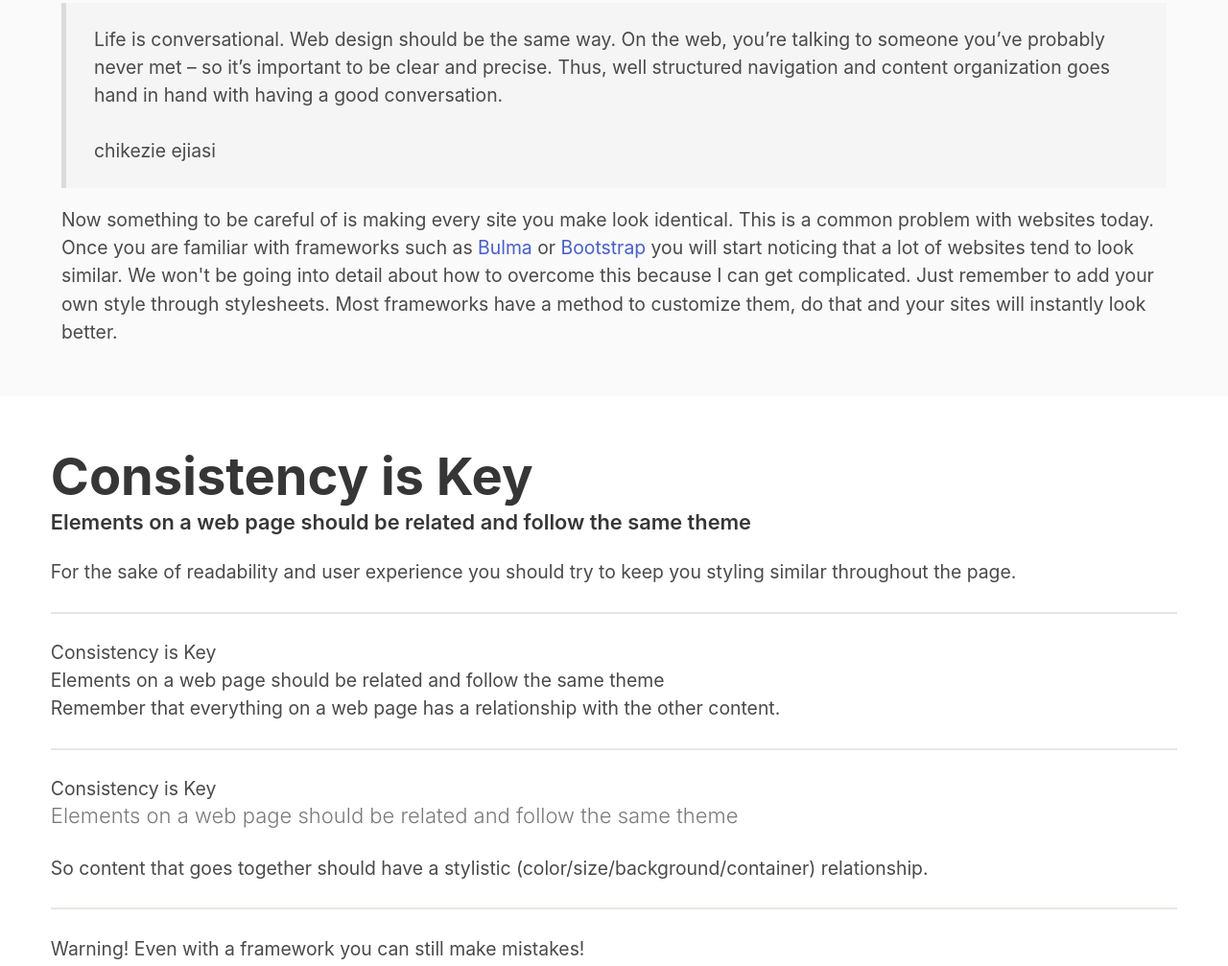
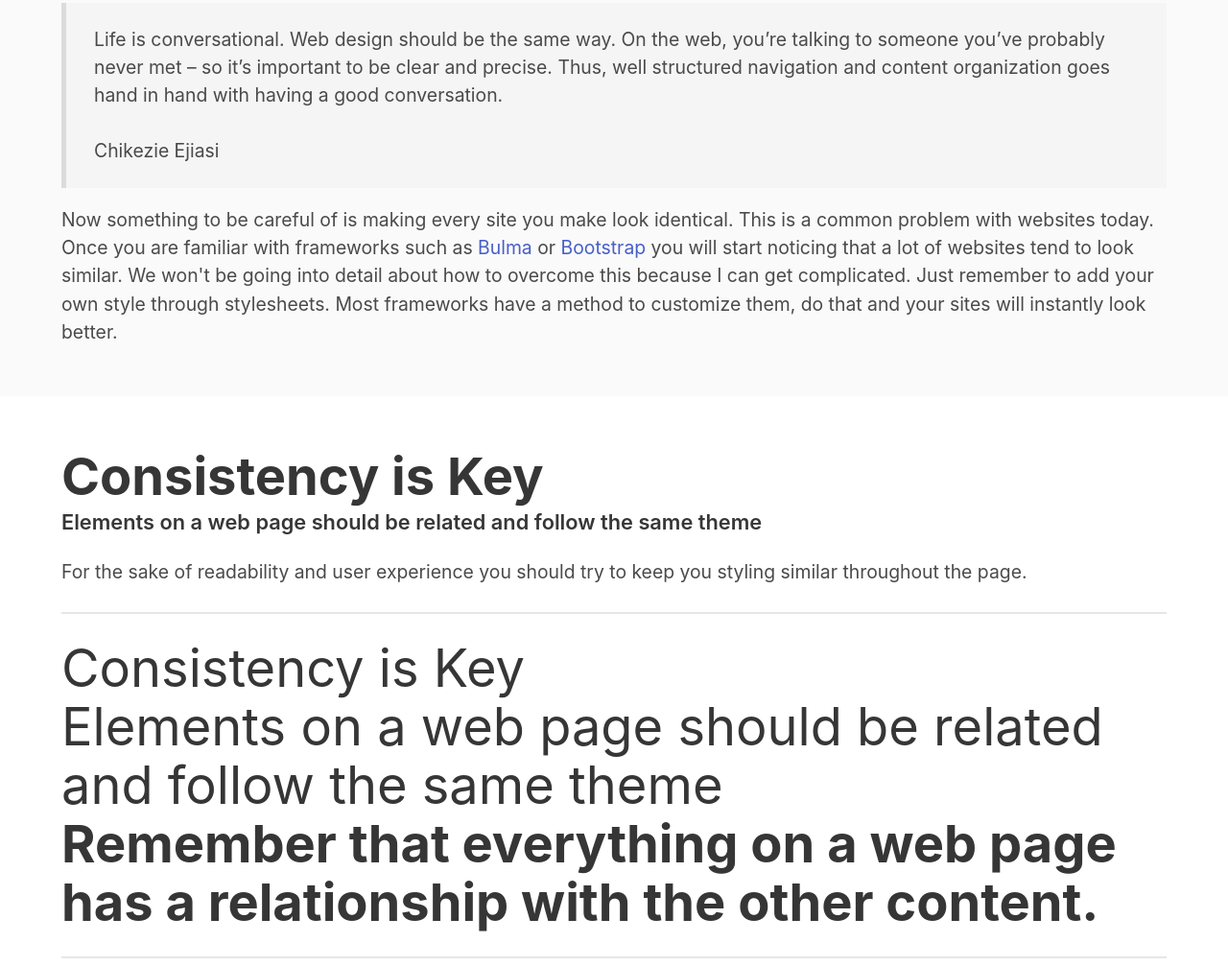
Before and after one commit to jdmar3-comp426/a02-saadtajwar, a website: page index.html in a window 1280 px wide. Shown: the part 1102-2109 px from the top of the page at 96% size. Drawn offline with nearby package versions, Linux system fonts and the light colour scheme; a web font is replaced by a local one.

Commit message:
Container and span class

```diff
--- a/index.html
+++ b/index.html
@@ -15,7 +15,7 @@
             <h1 class="">
                 Comp426
             </h1>
-            <h2 class="">
+            <h2 class="subtitle">
                 A web development class
             </h2>
         </div>
@@ -41,7 +41,7 @@
                 hand with having a good conversation.
                 <br>
                 <br>
-                <span class="">chikezie ejiasi</span>
+                <span class="is-capitalized">chikezie ejiasi</span>
             </blockquote>
             <p>
 	    	Now something to be careful of is making every site you make look identical.
@@ -55,7 +55,7 @@
     </div>
 </section>
 <section class="section has-background-white">
-    <div class="">
+    <div class="container">
         <div class="content">
             <h1 class="title has-text-weight-bold">Consistency is Key</h1>
             <h5 class="subtitle">Elements on a web page should be related and follow the same theme</h5>
@@ -64,7 +64,7 @@
 	    </p>
         </div>
         <hr>
-        <div class="">
+        <div class="title has-text-weight-bold">
             <h1 class="">Consistency is Key</h1>
             <h5 class="">Elements on a web page should be related and follow the same theme</h5>
             <p>
@@ -72,7 +72,7 @@
 	    </p>
         </div>
         <hr>
-        <div class="">
+        <div class="content">
             <h1 class="">Consistency is Key</h1>
             <h5 class="subtitle has-text-grey has-text-weight-light">Elements on a web page should be related and follow the same theme</h5>
             <p>
```
